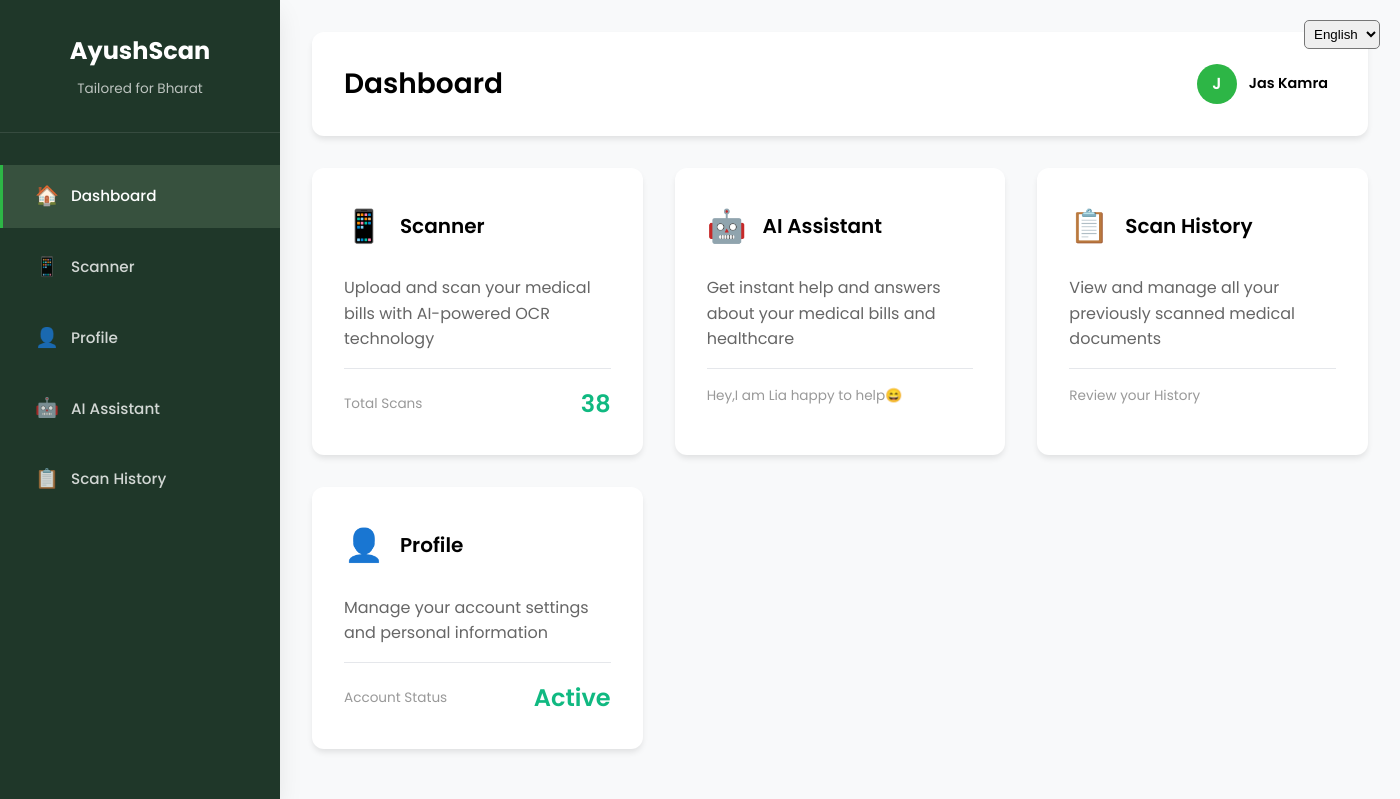
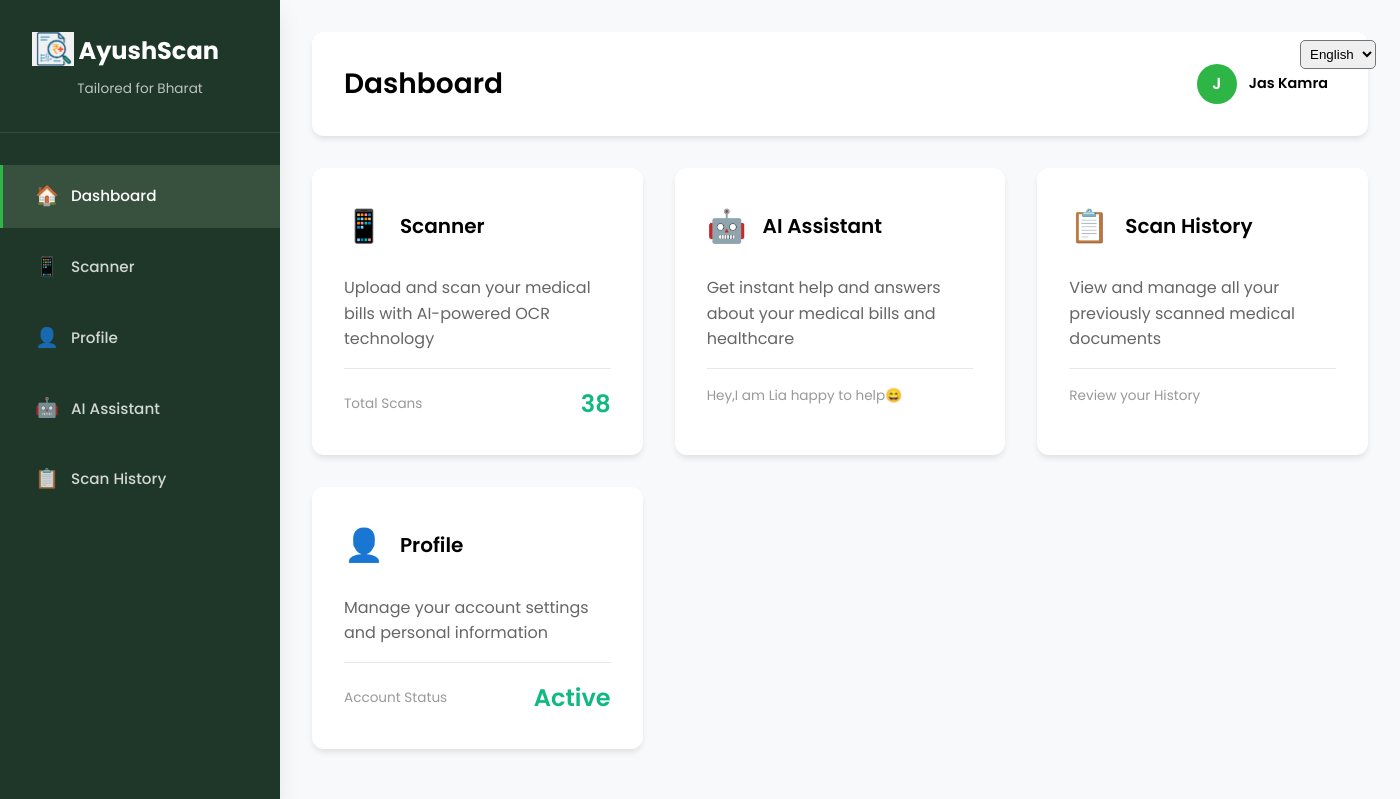
Before and after one commit to JASKAMRA/AyushSCAN, a Flask app: page /dashboard in a window 1400 px wide. Shown: the top 799 px of the page. Run offline with Flask 3, Linux system fonts and the light colour scheme; a user stored in the database is signed in; data comes from the database, SQL or seed files in the repository.

Commit message:
alignment

```diff
--- a/templates/about.html
+++ b/templates/about.html
@@ -124,6 +124,7 @@
 
     <footer>
       <div class="footer-sections">
+        <div class="logo-bg-blur"></div>
         <div class="footer-left">
           <h3>
             {% if lang == 'hindi' %}संपर्क करें{% else %}Contact Us{% endif %}
--- a/templates/dashboard.html
+++ b/templates/dashboard.html
@@ -11,7 +11,7 @@
     <link rel="stylesheet" href="/static/styles/dashboard.css" />
   </head>
   <body>
-    <form action="/set_language" method="POST" style="position: absolute; top: 20px; right: 20px;">
+    <form action="/set_language" method="POST" style="position: absolute; top: 40px; left: 1300px;">
   <select name="language" onchange="this.form.submit()" style="padding: 5px; border-radius: 5px;">
     <option value="english" {% if lang == 'english' %}selected{% endif %}>English</option>
     <option value="hindi" {% if lang == 'hindi' %}selected{% endif %}>हिन्दी</option>
@@ -21,7 +21,15 @@
     <div class="dashboard">
       <aside class="sidebar" id="sidebar">
         <div class="sidebar-header">
-          <div class="sidebar-logo">AyushScan</div>
+          {# <div class="sidebar-logo-wrapper">
+            <img src="/static/images/logo.png" alt="AyushScan Logo" class="sidebar-logo-image" />
+          <div>
+          <div class="sidebar-logo">AyushScan</div> #}
+          <div class="sidebar-logo" style="display: flex;margin-right:200px; gap:5px;">
+            <img src="/static/images/LOGO.png" alt="Logo" style="height: 34px;background-color:#f1f1f1;" />
+            AyushScan
+          </div>
+
           <div class="sidebar-subtitle">{% if lang == 'hindi' %}भारत के लिए अनुकूलित{% else %}Tailored for Bharat{% endif %}</div>
         </div>
         <nav>
--- a/templates/index.html
+++ b/templates/index.html
@@ -12,6 +12,8 @@
   </head>
   <body>
     <div class="container">
+
+
       <!-- 🔰 Language Selector -->
       <form
         action="/set_language"
@@ -33,6 +35,9 @@
 
       <div class="heading">{{ 'Welcome to' if lang == 'english' else 'स्वागत है' }}</div>
       <div class="main-title">AyushScan</div>
+      <div class="logo-wrapper">
+        <img src="{{ url_for('static', filename='images/LOGO.png') }}" alt="AyushScan Logo" class="logo-img" />
+      </div>
       <div class="subheading">{{ 'Let’s Begin Your' if lang == 'english' else 'आइए शुरू करें आपका' }}</div>
 
       <div class="button-group">
```
Also changed, not shown: static/styles/about.css (+26 -0 lines), static/styles/index.css (+12 -1 lines), static/images/LOGO.png (added).
